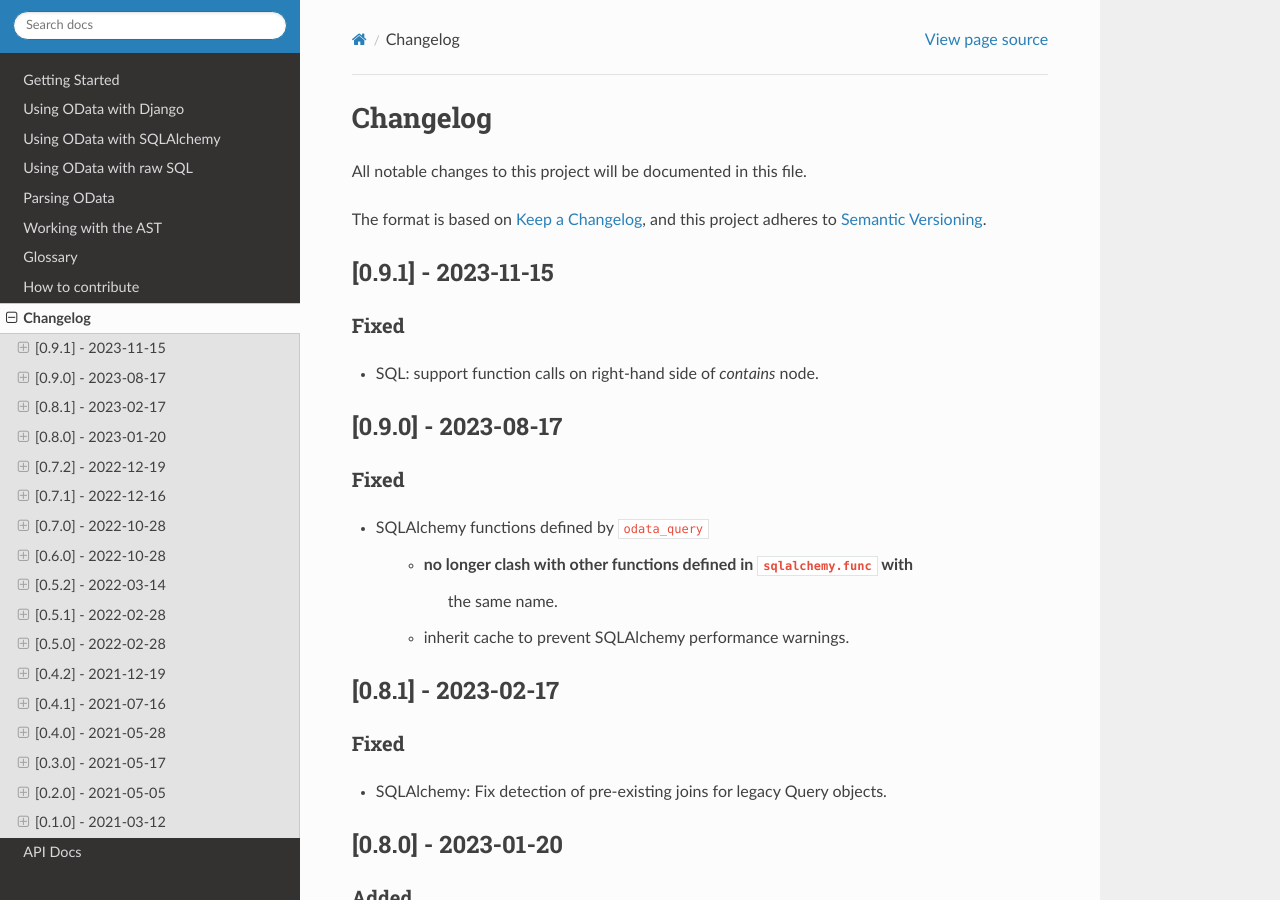
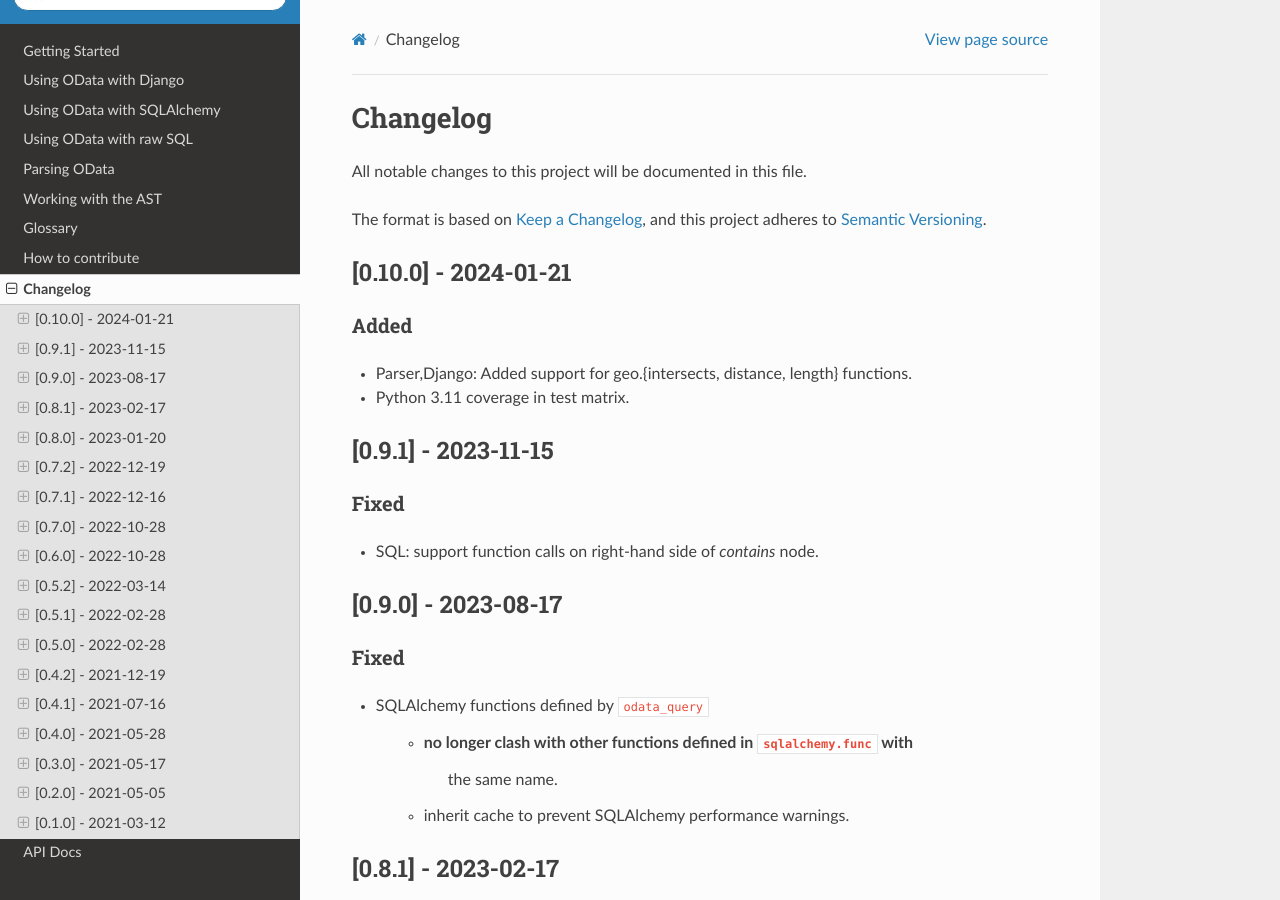
Before and after one commit to gorilla-co/odata-query, a Sphinx documentation site: the page built from docs/source/changelog.rst, in a window 1280 px wide and 900 px high. Built offline with Sphinx 7.4.7 and the Read the Docs theme 2.0.0, drawn with Linux system fonts in a browser that asks for light colours.

Commit message:
Bump version: 0.9.1 → 0.10.0b1

```diff
--- a/CHANGELOG.rst
+++ b/CHANGELOG.rst
@@ -6,6 +6,16 @@
 
 The format is based on `Keep a Changelog <https://keepachangelog.com/en/1.0.0/>`_\ ,
 and this project adheres to `Semantic Versioning <https://semver.org/spec/v2.0.0.html>`_.
+
+
+[0.10.0] - 2024-01-21
+---------------------
+
+Added
+^^^^^
+
+* Parser,Django: Added support for geo.{intersects, distance, length} functions.
+* Python 3.11 coverage in test matrix.
 
 
 [0.9.1] - 2023-11-15
--- a/docs/source/conf.py
+++ b/docs/source/conf.py
@@ -22,7 +22,7 @@
 author = "Oliver Hofkens"
 
 # The full version, including alpha/beta/rc tags
-release = "0.9.1"
+release = "0.10.0b1"
 
 
 # -- General configuration ---------------------------------------------------
--- a/odata_query/__init__.py
+++ b/odata_query/__init__.py
@@ -1 +1 @@
-__version__ = "0.9.1"
+__version__ = "0.10.0b1"
--- a/pyproject.toml
+++ b/pyproject.toml
@@ -1,6 +1,6 @@
 [tool.poetry]
 name = "odata-query"
-version = "0.9.1"
+version = "0.10.0b1"
 description = "An OData query parser and transpiler."
 authors = ["Oliver Hofkens <oliver@gorilla.co>"]
 readme = "README.rst"
--- a/setup.cfg
+++ b/setup.cfg
@@ -1,5 +1,5 @@
 [bumpversion]
-current_version = 0.9.1
+current_version = 0.10.0b1
 commit = True
 tag = True
 parse = (?P<major>\d+)\.(?P<minor>\d+)\.(?P<patch>\d+)(?:(?P<release>a|b|rc)(?P<build>\d+))?
```
Also changed, not shown: 1 other file.
